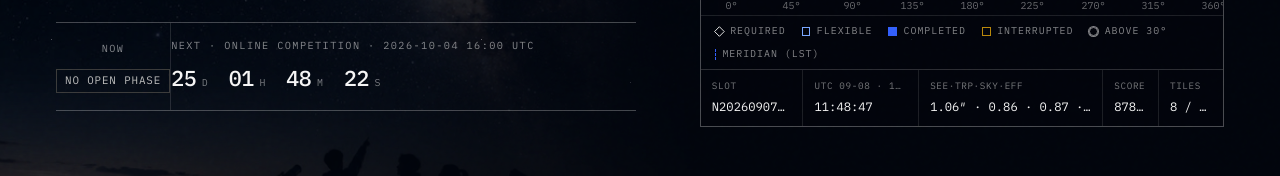
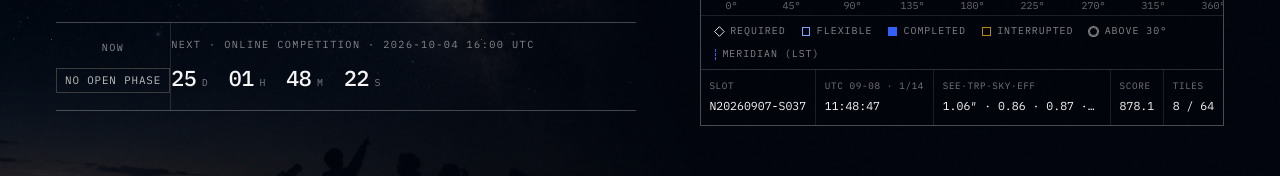
Before and after one commit to BH3GEI/agent-observer, a Vue app in the folder web/: page / in a window 1280 px wide. Shown: the part 550-726 px from the top of the page. Built offline with nearby package versions, Linux system fonts and the light colour scheme; no server answers; the database is empty.

Commit message:
hero HUD: content-sized columns, weather takes the remainder

```diff
--- a/web/src/components/sections/SkyConsole.vue
+++ b/web/src/components/sections/SkyConsole.vue
@@ -117,12 +117,12 @@ onUnmounted(() => { cancelAnimationFrame(raf); observer?.disconnect() })
   margin: 0; border-top: 1px solid rgba(255,255,255,.16);
   font-family: 'IBM Plex Mono', ui-monospace, monospace; font-variant-numeric: tabular-nums;
 }
-.sky-hud > div { min-width: 0; padding: .6rem .7rem; border-right: 1px solid rgba(255,255,255,.1); border-bottom: 1px solid rgba(255,255,255,.1); }
+.sky-hud > div { min-width: 0; padding: .6rem .55rem; border-right: 1px solid rgba(255,255,255,.1); border-bottom: 1px solid rgba(255,255,255,.1); }
 .sky-hud dt { font-size: .58rem; letter-spacing: .07em; text-transform: uppercase; color: rgba(255,255,255,.45); white-space: nowrap; overflow: hidden; text-overflow: ellipsis; }
-.sky-hud dd { margin: .15rem 0 0; font-size: .76rem; color: #f5f5f5; white-space: nowrap; overflow: hidden; text-overflow: ellipsis; }
+.sky-hud dd { margin: .15rem 0 0; font-size: .72rem; color: #f5f5f5; white-space: nowrap; overflow: hidden; text-overflow: ellipsis; }
 .sky-hud-weather { grid-column: span 2; }
 @media (min-width: 640px) {
-  .sky-hud { grid-template-columns: 1.2fr 1.35fr 2.15fr .65fr .75fr; }
+  .sky-hud { grid-template-columns: auto auto minmax(0, 1fr) auto auto; }
   .sky-hud-slot, .sky-hud-weather { grid-column: auto; }
   .sky-hud > div { border-bottom: 0; }
   .sky-hud > div:last-child { border-right: 0; }
```
